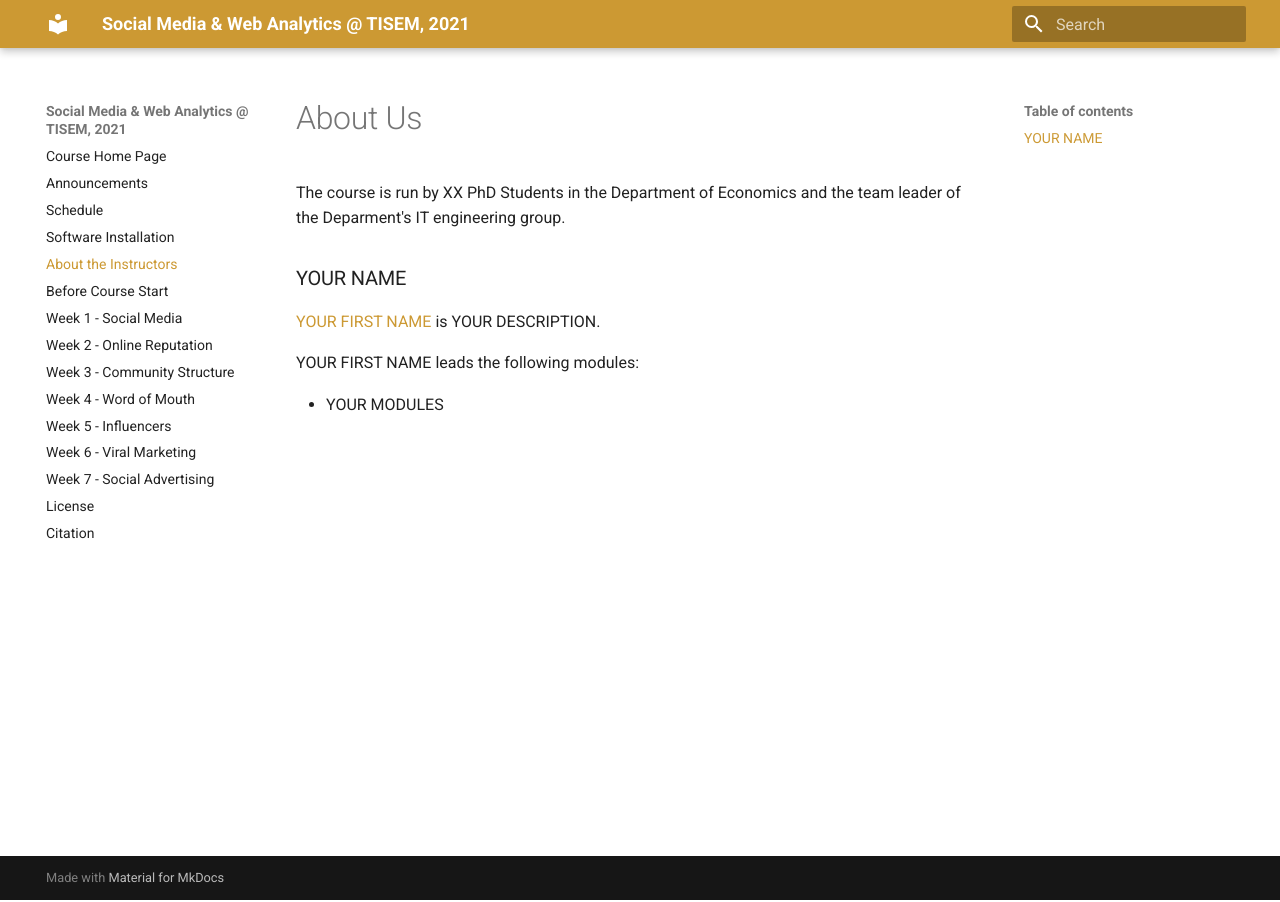
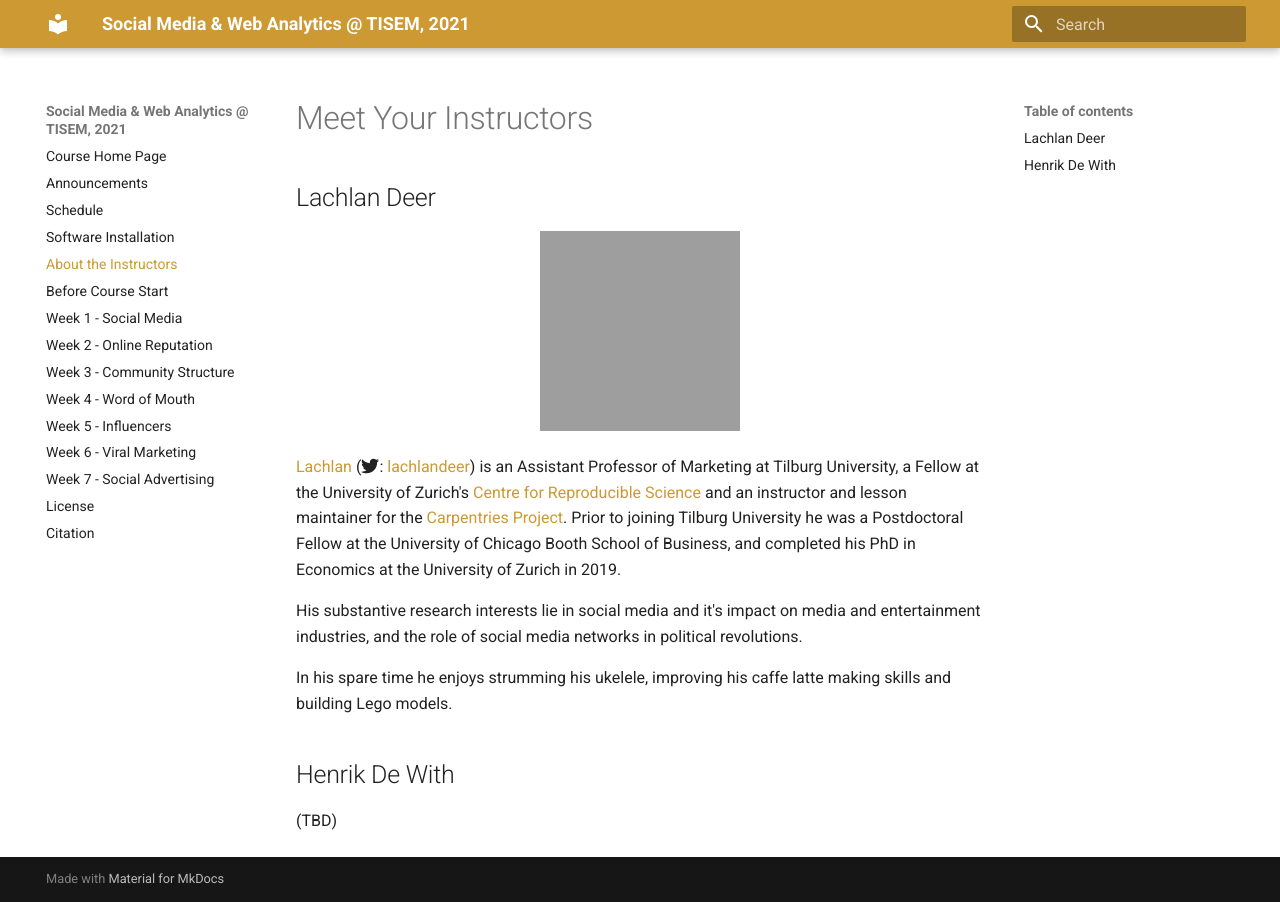
Before and after one commit to tisem-digital-marketing/2021-smwa, an MkDocs documentation site: the page built from docs/about.md, in a window 1280 px wide. Built offline with MkDocs 1.6.1 and Material for MkDocs 9.7.7, drawn with Linux system fonts in a browser that asks for light colours; old or Windows-style settings are respelled for this version of MkDocs; grey boxes are pictures that could not be loaded.

Commit message:
add lachlan to about instructors

```diff
--- a/docs/about.md
+++ b/docs/about.md
@@ -1,11 +1,18 @@
-# About Us
+# Meet Your Instructors
 
-The course is run by XX PhD Students in the Department of Economics and the team leader of the Deparment's IT engineering group.
+## Lachlan Deer
 
-### YOUR NAME
+<p style="text-align:center;"><img src="https://avatars.githubusercontent.com/u/4036802?s=460&u=28455c51ead64893b186d597dc05167e19b5f5e5&v=4" alt="Logo" width = "200"></p>
 
-[YOUR FIRST NAME](YOUR_WEBSITE) is YOUR DESCRIPTION.
+[Lachlan](http://lachlandeer.github.io/)  (:fontawesome-brands-twitter:: [lachlandeer](https://twitter.com/lachlandeer?lang=en)) is an Assistant Professor of Marketing at Tilburg University,
+   a Fellow at the University of Zurich's [Centre for Reproducible Science](https://www.crs.uzh.ch/en.html) and an instructor and lesson maintainer for the [Carpentries Project](https://carpentries.org/).
+Prior to joining Tilburg University he was a Postdoctoral Fellow at the University of Chicago Booth School of Business,
+  and completed his PhD in Economics at the University of Zurich in 2019.
 
-YOUR FIRST NAME leads the following modules:
+His substantive research interests lie in social media and it's impact on media and entertainment industries, and the role of social media networks in political revolutions.
 
-* YOUR MODULES
+In his spare time he enjoys strumming his ukelele, improving his caffe latte making skills and building Lego models.
+
+## Henrik De With
+
+(TBD)
```
